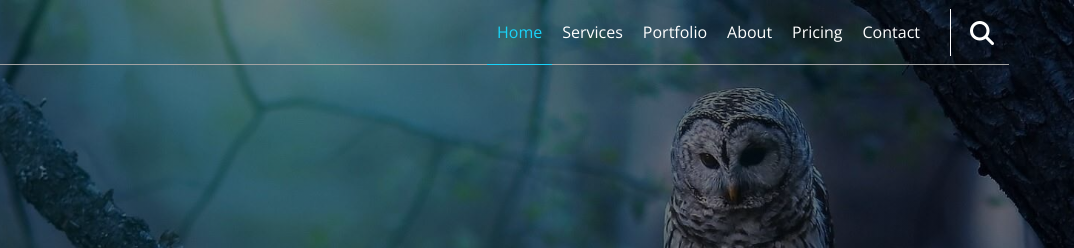
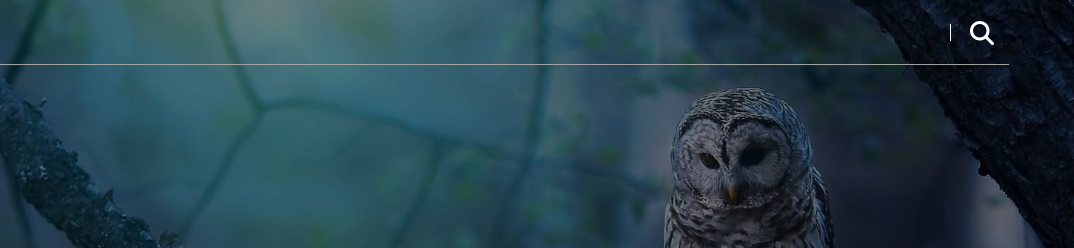
Before and after one commit to Ahmed-Maher77/Kasper_Template, a plain HTML site: page index.html in a window 1280 px wide. Shown: the top 248 px of the page, 206-1280 px from the left. Drawn offline with nearby package versions, Linux system fonts and the light colour scheme.

Commit message:
Modified style.css [Navbar]

```diff
--- a/CSS/style.css
+++ b/CSS/style.css
@@ -121,16 +121,18 @@ body {
 #landing-sec header nav ul {
     list-style: none;
     position: absolute;
-    top: -500px;
+    top: calc(100% + 1px);
+    height: 0px;
     right: 0;
     width: 100%;
     background-color: #00000070;
     backdrop-filter: blur(8px);
     transition: 0.3s;
     z-index: -1;
+    overflow: hidden;
 }
 #landing-sec header nav > i:hover+ul {
-    top: calc(100% + 1px);
+    height: 290.4px;
 }
 #landing-sec header ul li a {
     display: block;
```
